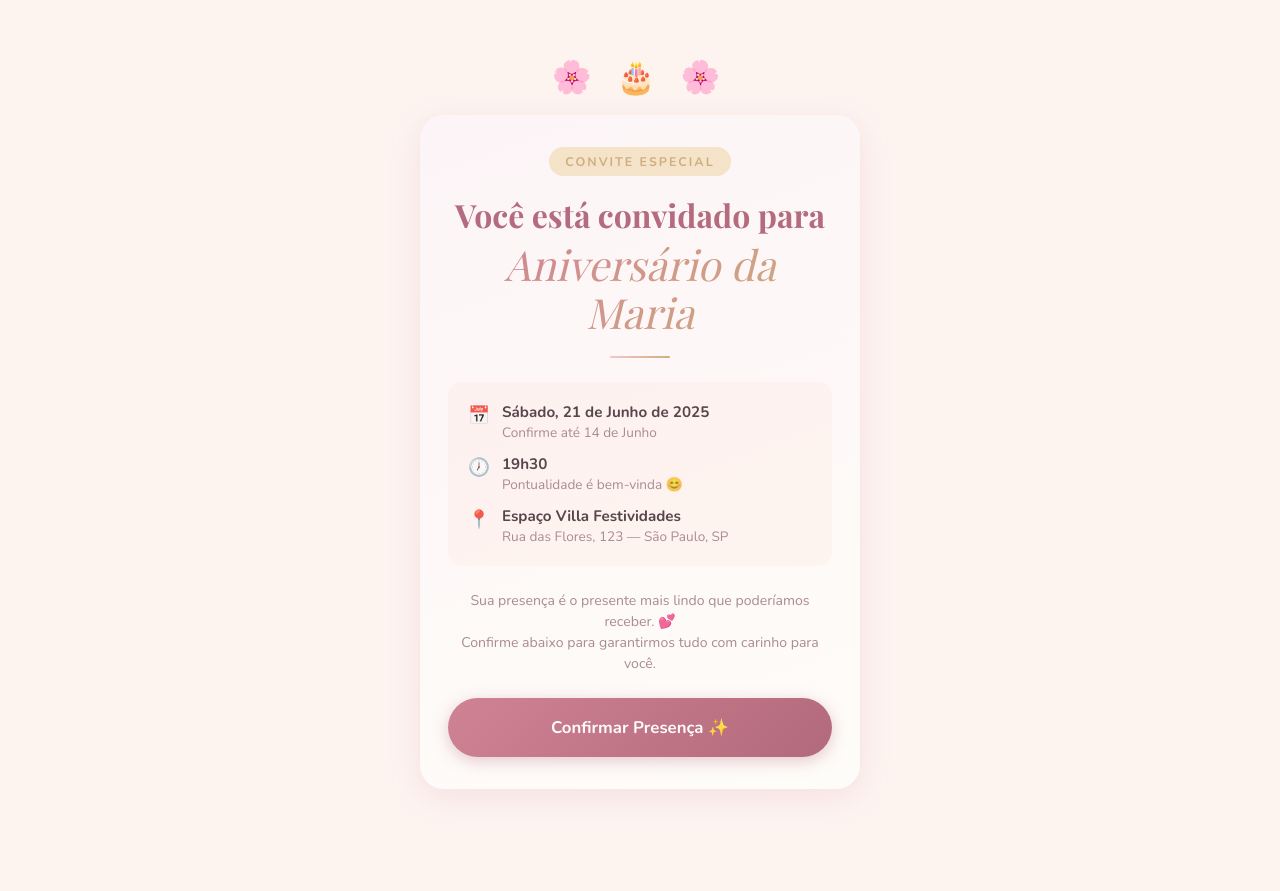
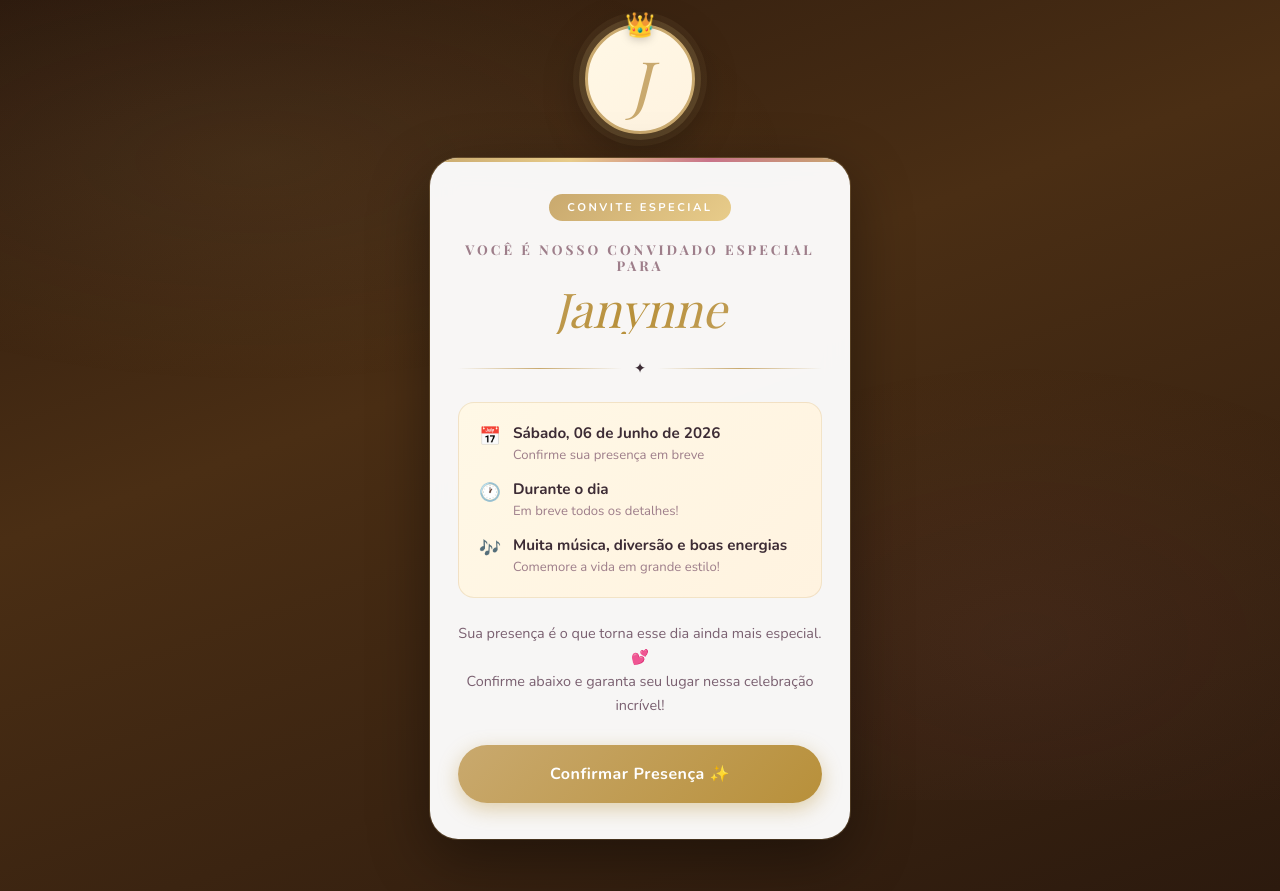
Before and after one commit to RafaeltCMSP/paragon-invite, a website: page public/index.html in a window 1280 px wide. Before the commit the page ends 837 px from the top, so only its background shows below. Drawn offline with nearby package versions, Linux system fonts and the light colour scheme; a web font is replaced by a local one.

Commit message:
feat: personalize for Janynne — gold theme, monogram J, favicon, party details

```diff
--- a/public/index.html
+++ b/public/index.html
@@ -3,13 +3,78 @@
 <head>
   <meta charset="UTF-8" />
   <meta name="viewport" content="width=device-width, initial-scale=1.0" />
-  <title>Você está convidado! 🎂</title>
+  <title>Aniversário da Janynne 🎂</title>
+  <link rel="icon" type="image/svg+xml" href="/favicon.svg" />
   <link rel="stylesheet" href="/assets/style.css" />
   <style>
-    body { justify-content: center; padding: 24px 16px 48px; }
+    body {
+      background: linear-gradient(160deg, #2C1A0E 0%, #4A2E14 40%, #2C1A0E 100%);
+      justify-content: center;
+      padding: 24px 16px 52px;
+      min-height: 100dvh;
+    }
 
+    /* Partículas decorativas */
+    body::before {
+      content: '';
+      position: fixed;
+      inset: 0;
+      background:
+        radial-gradient(ellipse 60% 40% at 20% 20%, rgba(201,169,110,0.08) 0%, transparent 70%),
+        radial-gradient(ellipse 50% 50% at 80% 80%, rgba(201,116,138,0.06) 0%, transparent 70%);
+      pointer-events: none;
+    }
+
+    /* Monograma J */
+    .monogram-wrap {
+      display: flex;
+      flex-direction: column;
+      align-items: center;
+      margin-bottom: 24px;
+    }
+
+    .monogram {
+      width: 110px;
+      height: 110px;
+      border-radius: 50%;
+      border: 3px solid #C9A96E;
+      background: linear-gradient(145deg, #FFF8E6 0%, #FFF3E0 100%);
+      display: flex;
+      align-items: center;
+      justify-content: center;
+      position: relative;
+      box-shadow:
+        0 0 0 6px rgba(201,169,110,0.18),
+        0 0 0 12px rgba(201,169,110,0.07),
+        0 12px 40px rgba(0,0,0,0.35);
+    }
+
+    .monogram .crown {
+      position: absolute;
+      top: -18px;
+      font-size: 1.5rem;
+      filter: drop-shadow(0 2px 4px rgba(0,0,0,0.2));
+    }
+
+    .monogram .letter-j {
+      font-family: 'Playfair Display', serif;
+      font-size: 4rem;
+      font-style: italic;
+      color: #C9A96E;
+      line-height: 1;
+      margin-top: 6px;
+    }
+
+    /* Card principal */
     .invite-card {
+      background: rgba(255,255,255,0.96);
+      backdrop-filter: blur(12px);
+      border-radius: 28px;
+      padding: 36px 28px;
+      width: 100%;
+      max-width: 420px;
       text-align: center;
+      box-shadow: 0 20px 60px rgba(0,0,0,0.4), 0 0 0 1px rgba(201,169,110,0.3);
       position: relative;
       overflow: hidden;
     }
@@ -17,142 +82,179 @@
     .invite-card::before {
       content: '';
       position: absolute;
-      inset: 0;
-      background: linear-gradient(160deg, rgba(240,196,208,0.18) 0%, rgba(249,232,200,0.12) 100%);
-      pointer-events: none;
+      top: 0; left: 0; right: 0;
+      height: 4px;
+      background: linear-gradient(90deg, #C9A96E, #E8CC8A, #C9748A, #C9A96E);
     }
 
-    .invite-card .badge {
+    .badge {
       display: inline-block;
-      background: var(--gold-light);
-      color: var(--gold);
-      font-size: 0.78rem;
-      font-weight: 700;
-      letter-spacing: 2px;
+      background: linear-gradient(135deg, #C9A96E 0%, #E8CC8A 100%);
+      color: #fff;
+      font-size: 0.7rem;
+      font-weight: 800;
+      letter-spacing: 2.5px;
       text-transform: uppercase;
-      padding: 6px 16px;
+      padding: 6px 18px;
       border-radius: 100px;
       margin-bottom: 20px;
     }
 
     .invite-card h1 {
-      font-size: clamp(1.5rem, 6vw, 2rem);
-      color: var(--primary-dark);
-      margin-bottom: 4px;
+      font-size: 0.85rem;
+      font-weight: 700;
+      letter-spacing: 3px;
+      text-transform: uppercase;
+      color: #9E7E8A;
+      margin-bottom: 8px;
     }
 
-    .invite-card .birthday-name {
+    .birthday-name {
       font-family: 'Playfair Display', serif;
-      font-size: clamp(1.8rem, 7vw, 2.6rem);
+      font-size: clamp(2.2rem, 9vw, 3rem);
       font-style: italic;
-      background: linear-gradient(135deg, var(--primary) 0%, var(--gold) 100%);
+      background: linear-gradient(135deg, #C9A96E 0%, #B8903A 50%, #C9A96E 100%);
       -webkit-background-clip: text;
       -webkit-text-fill-color: transparent;
       background-clip: text;
-      line-height: 1.15;
-      margin: 6px 0 20px;
+      line-height: 1.1;
+      margin: 4px 0 24px;
     }
+
+    .gold-divider {
+      display: flex;
+      align-items: center;
+      gap: 12px;
+      margin: 0 0 24px;
+    }
+
+    .gold-divider::before,
+    .gold-divider::after {
+      content: '';
+      flex: 1;
+      height: 1px;
+      background: linear-gradient(90deg, transparent, #C9A96E, transparent);
+    }
+
+    .gold-divider span { font-size: 0.9rem; }
 
     .details-grid {
       display: flex;
       flex-direction: column;
-      gap: 12px;
+      gap: 14px;
       text-align: left;
-      background: #FFF8F5;
-      border-radius: var(--radius-sm);
+      background: linear-gradient(135deg, #FFF8E6 0%, #FFF3E0 100%);
+      border-radius: 16px;
       padding: 20px;
-      margin: 24px 0;
+      margin-bottom: 24px;
+      border: 1px solid rgba(201,169,110,0.25);
     }
 
     .detail-row {
       display: flex;
       align-items: flex-start;
       gap: 12px;
-      font-size: 0.95rem;
     }
 
-    .detail-row .icon {
-      font-size: 1.1rem;
-      margin-top: 1px;
-      flex-shrink: 0;
-    }
+    .detail-row .icon { font-size: 1.1rem; flex-shrink: 0; margin-top: 1px; }
 
     .detail-row .info strong {
       display: block;
       font-weight: 700;
-      color: var(--text);
+      font-size: 0.95rem;
+      color: #3D2C35;
     }
 
     .detail-row .info span {
-      font-size: 0.85rem;
-      color: var(--text-muted);
+      font-size: 0.82rem;
+      color: #9E7E8A;
     }
 
     .invite-note {
-      font-size: 0.88rem;
-      color: var(--text-muted);
-      margin-bottom: 24px;
-      line-height: 1.5;
+      font-size: 0.9rem;
+      color: #7A6070;
+      line-height: 1.65;
+      margin-bottom: 28px;
     }
 
     .btn-confirm {
-      font-size: 1.05rem;
+      background: linear-gradient(135deg, #C9A96E 0%, #B8903A 100%);
+      color: #fff;
+      font-size: 1rem;
       padding: 18px 28px;
+      border-radius: 100px;
+      border: none;
+      width: 100%;
+      display: flex;
+      align-items: center;
+      justify-content: center;
+      gap: 8px;
+      font-family: 'Nunito', sans-serif;
+      font-weight: 800;
+      letter-spacing: 0.5px;
+      text-decoration: none;
+      cursor: pointer;
+      box-shadow: 0 6px 20px rgba(184,144,58,0.4);
+      transition: box-shadow 0.2s, transform 0.15s;
     }
+
+    .btn-confirm:hover { box-shadow: 0 8px 28px rgba(184,144,58,0.55); }
+    .btn-confirm:active { transform: scale(0.97); }
   </style>
 </head>
 <body>
   <div class="page">
-    <div class="deco-header">🌸 🎂 🌸</div>
 
-    <div class="card invite-card pop-in">
+    <div class="monogram-wrap pop-in">
+      <div class="monogram">
+        <span class="crown">👑</span>
+        <span class="letter-j">J</span>
+      </div>
+    </div>
+
+    <div class="invite-card pop-in">
       <div class="badge">Convite Especial</div>
 
-      <h1>Você está convidado para</h1>
+      <h1>Você é nosso convidado especial para</h1>
 
-      <p class="birthday-name">
-        <!-- PERSONALIZE: Coloque o nome da aniversariante -->
-        Aniversário da Maria
-      </p>
+      <p class="birthday-name">Janynne</p>
 
-      <div class="divider"></div>
+      <div class="gold-divider"><span>✦</span></div>
 
       <div class="details-grid">
         <div class="detail-row">
           <span class="icon">📅</span>
           <div class="info">
-            <!-- PERSONALIZE: Data do evento -->
-            <strong>Sábado, 21 de Junho de 2025</strong>
-            <span>Confirme até 14 de Junho</span>
+            <strong>Sábado, 06 de Junho de 2026</strong>
+            <span>Confirme sua presença em breve</span>
           </div>
         </div>
         <div class="detail-row">
-          <span class="icon">🕖</span>
+          <span class="icon">🕐</span>
           <div class="info">
-            <!-- PERSONALIZE: Horário -->
-            <strong>19h30</strong>
-            <span>Pontualidade é bem-vinda 😊</span>
+            <strong>Durante o dia</strong>
+            <span>Em breve todos os detalhes!</span>
           </div>
         </div>
         <div class="detail-row">
-          <span class="icon">📍</span>
+          <span class="icon">🎶</span>
           <div class="info">
-            <!-- PERSONALIZE: Local e endereço -->
-            <strong>Espaço Villa Festividades</strong>
-            <span>Rua das Flores, 123 — São Paulo, SP</span>
+            <strong>Muita música, diversão e boas energias</strong>
+            <span>Comemore a vida em grande estilo!</span>
           </div>
         </div>
       </div>
 
       <p class="invite-note">
-        Sua presença é o presente mais lindo que poderíamos receber. 💕<br>
-        Confirme abaixo para garantirmos tudo com carinho para você.
+        Sua presença é o que torna esse dia ainda mais especial. 💕<br>
+        Confirme abaixo e garanta seu lugar nessa celebração incrível!
       </p>
 
-      <a href="/form.html" class="btn btn-primary btn-confirm">
+      <a href="/form.html" class="btn-confirm">
         Confirmar Presença ✨
       </a>
     </div>
+
   </div>
 </body>
 </html>
```
Also changed, not shown: public/form.html (+11 -15 lines), public/payment.html (+9 -11 lines), public/success.html (+50 -25 lines), public/favicon.svg (added).
